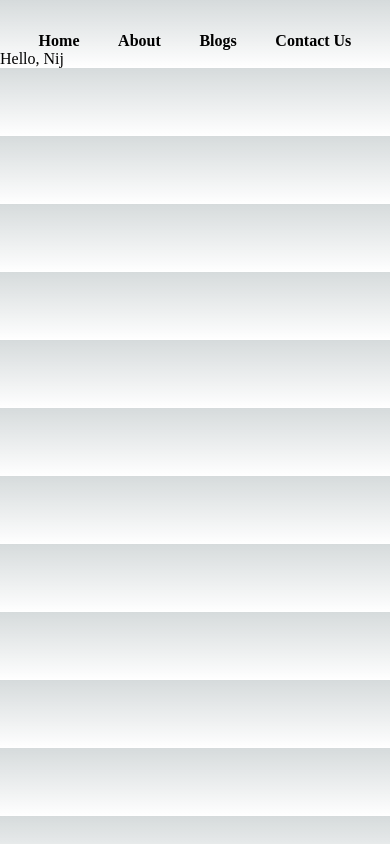
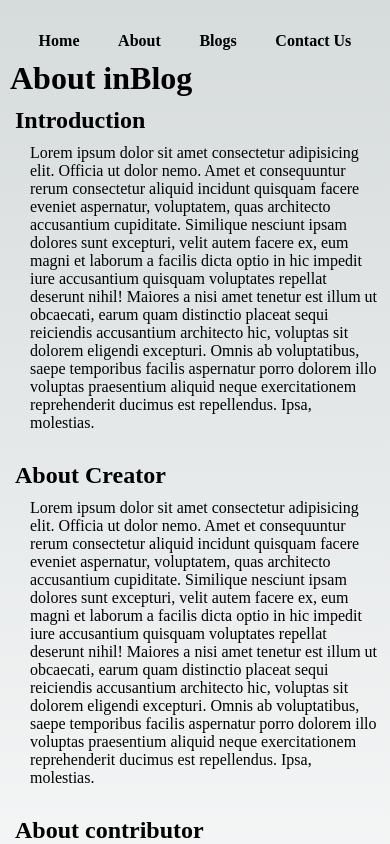
Before and after one commit to Nijanshu/Blog-Next.js, a Next.js app: page /about in a window 390 px wide. Shown: the top 844 px of the page. Built offline with nearby package versions, Linux system fonts and the light colour scheme.

Commit message:
Making Responsive and adding About page

```diff
--- a/pages/about.js
+++ b/pages/about.js
@@ -1,16 +1,24 @@
 import React from 'react'
 import Head from 'next/head'
+import styles from '@/styles/about.module.css'
 
 const About = () => {
   return (
-    <div>
+    <div className={styles.about}>
        <Head>
         <title>About Us</title>
         <meta name="description" content="About US" />
         <meta name="viewport" content="width=device-width, initial-scale=1" />
         <link rel="icon" href="/inBlog.png" />
       </Head>
-      Hello, Nij
+        <h1>About inBlog</h1>
+        <h2 className={styles.intro}>Introduction</h2>
+        <div className={styles.content}>
+          Lorem ipsum dolor sit amet consectetur adipisicing elit. Officia ut dolor nemo. Amet et consequuntur rerum consectetur aliquid incidunt quisquam facere eveniet aspernatur, voluptatem, quas architecto accusantium cupiditate. Similique nesciunt ipsam dolores sunt excepturi, velit autem facere ex, eum magni et laborum a facilis dicta optio in hic impedit iure accusantium quisquam voluptates repellat deserunt nihil! Maiores a nisi amet tenetur est illum ut obcaecati, earum quam distinctio placeat sequi reiciendis accusantium architecto hic, voluptas sit dolorem eligendi excepturi. Omnis ab voluptatibus, saepe temporibus facilis aspernatur porro dolorem illo voluptas praesentium aliquid neque exercitationem reprehenderit ducimus est repellendus. Ipsa, molestias.</div>
+        <h2 className={styles.intro}>About Creator</h2>
+        <div className={styles.content}>Lorem ipsum dolor sit amet consectetur adipisicing elit. Officia ut dolor nemo. Amet et consequuntur rerum consectetur aliquid incidunt quisquam facere eveniet aspernatur, voluptatem, quas architecto accusantium cupiditate. Similique nesciunt ipsam dolores sunt excepturi, velit autem facere ex, eum magni et laborum a facilis dicta optio in hic impedit iure accusantium quisquam voluptates repellat deserunt nihil! Maiores a nisi amet tenetur est illum ut obcaecati, earum quam distinctio placeat sequi reiciendis accusantium architecto hic, voluptas sit dolorem eligendi excepturi. Omnis ab voluptatibus, saepe temporibus facilis aspernatur porro dolorem illo voluptas praesentium aliquid neque exercitationem reprehenderit ducimus est repellendus. Ipsa, molestias.</div>
+        <h2 className={styles.intro}>About contributor</h2>
+        <div className={styles.content}>Lorem ipsum dolor sit amet consectetur adipisicing elit. Officia ut dolor nemo. Amet et consequuntur rerum consectetur aliquid incidunt quisquam facere eveniet aspernatur, voluptatem, quas architecto accusantium cupiditate. Similique nesciunt ipsam dolores sunt excepturi, velit autem facere ex, eum magni et laborum a facilis dicta optio in hic impedit iure accusantium quisquam voluptates repellat deserunt nihil! Maiores a nisi amet tenetur est illum ut obcaecati, earum quam distinctio placeat sequi reiciendis accusantium architecto hic, voluptas sit dolorem eligendi excepturi. Omnis ab voluptatibus, saepe temporibus facilis aspernatur porro dolorem illo voluptas praesentium aliquid neque exercitationem reprehenderit ducimus est repellendus. Ipsa, molestias.</div>
     </div>
   )
 }
--- /dev/null
+++ b/styles/about.module.css
@@ -0,0 +1,20 @@
+.about{
+    margin: 20px auto;
+    max-width: 70vw;
+}
+
+.intro{
+    margin: 10px 5px;
+}
+
+.content{
+    padding-bottom: 20px;
+    margin-left: 20px;
+}
+
+@media (max-width: 768px) {
+    .about {
+    margin: 10px 10px;
+    max-width: 100vw;
+    }
+}
```
Also changed, not shown: styles/blog.module.css (+8 -1 lines).
